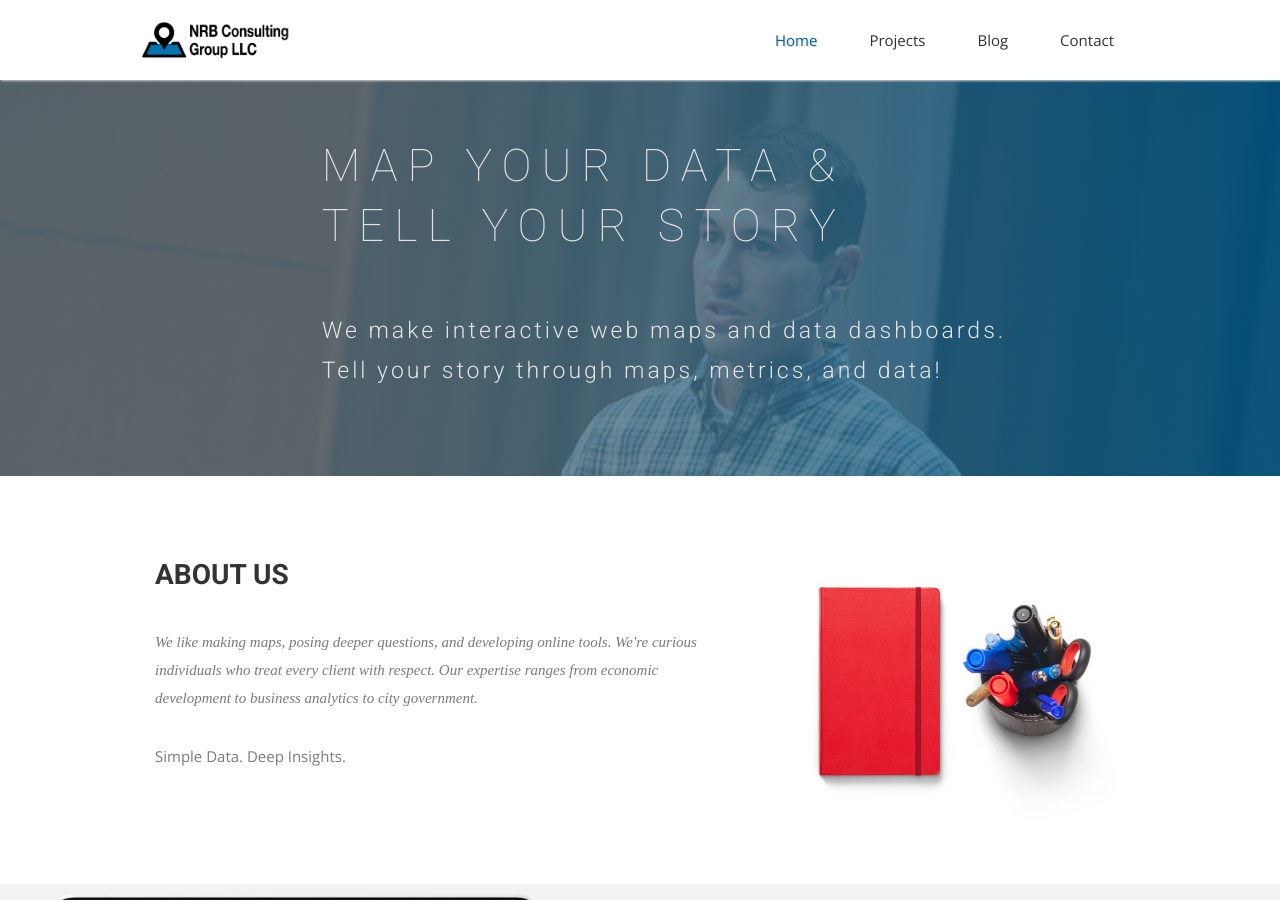
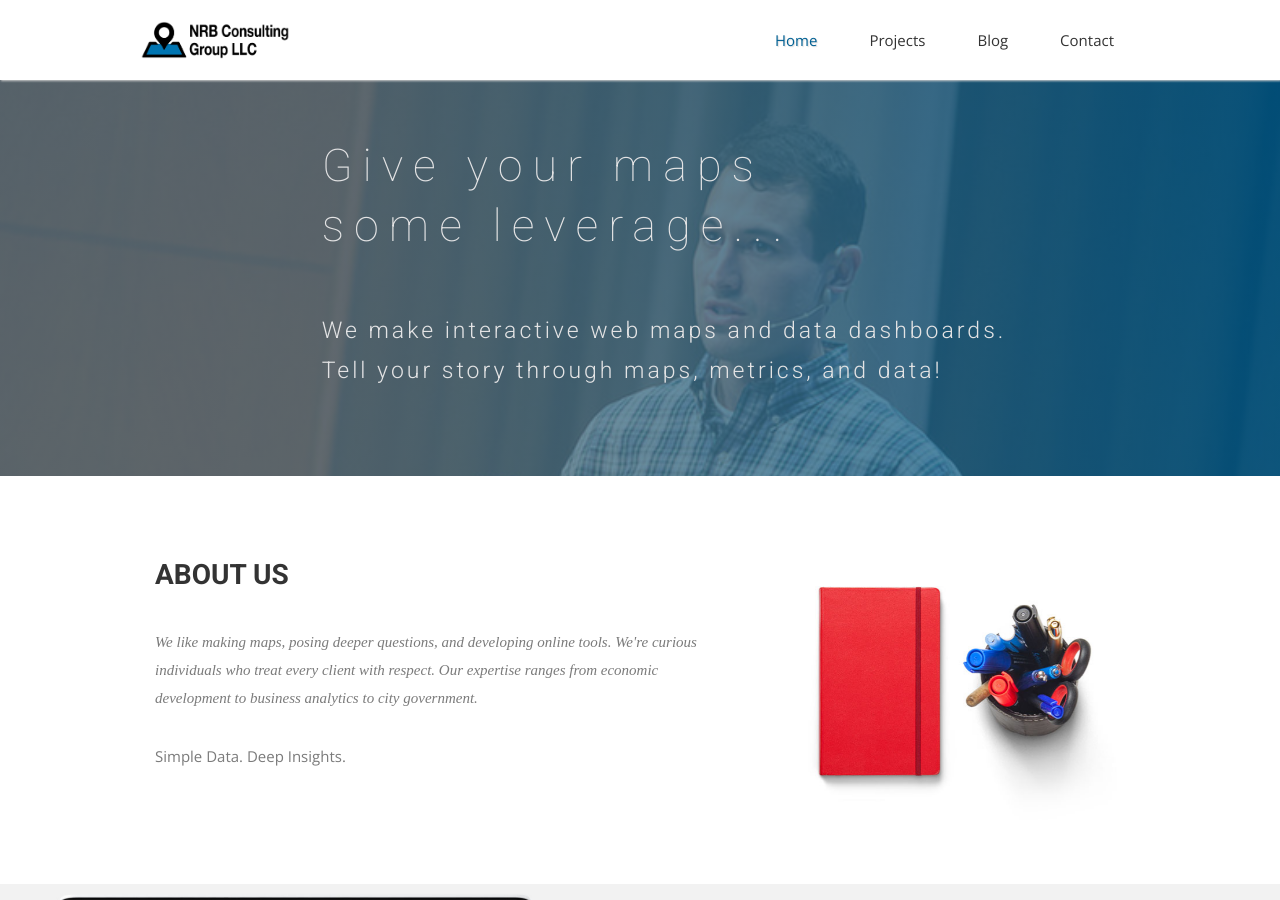
Before and after one commit to nrbrigmon/fullstackmaps, a Jekyll site: the page built from index.html, in a window 1280 px wide and 900 px high. Built offline with Jekyll 4.4.1, drawn with Linux system fonts in a browser that asks for light colours; nearby versions of some CDN libraries; some web fonts are replaced.

Commit message:
testing new repo with new text

```diff
--- a/index.html
+++ b/index.html
@@ -11,7 +11,7 @@
     <div class="row">
       <div class="col-md-10 col-md-offset-2">
         <div class="block">
-          <h1 class="animated fadeInUp">MAP YOUR DATA &#38; <br> TELL YOUR STORY</h1>
+          <h1 class="animated fadeInUp">Give your maps <br> some leverage...</h1>
           <p class="animated fadeInUp">We make interactive web maps and data dashboards.<br>Tell your story through maps, metrics, and data!</p>
         </div>
       </div>
```
Also changed, not shown: 1 other file.
